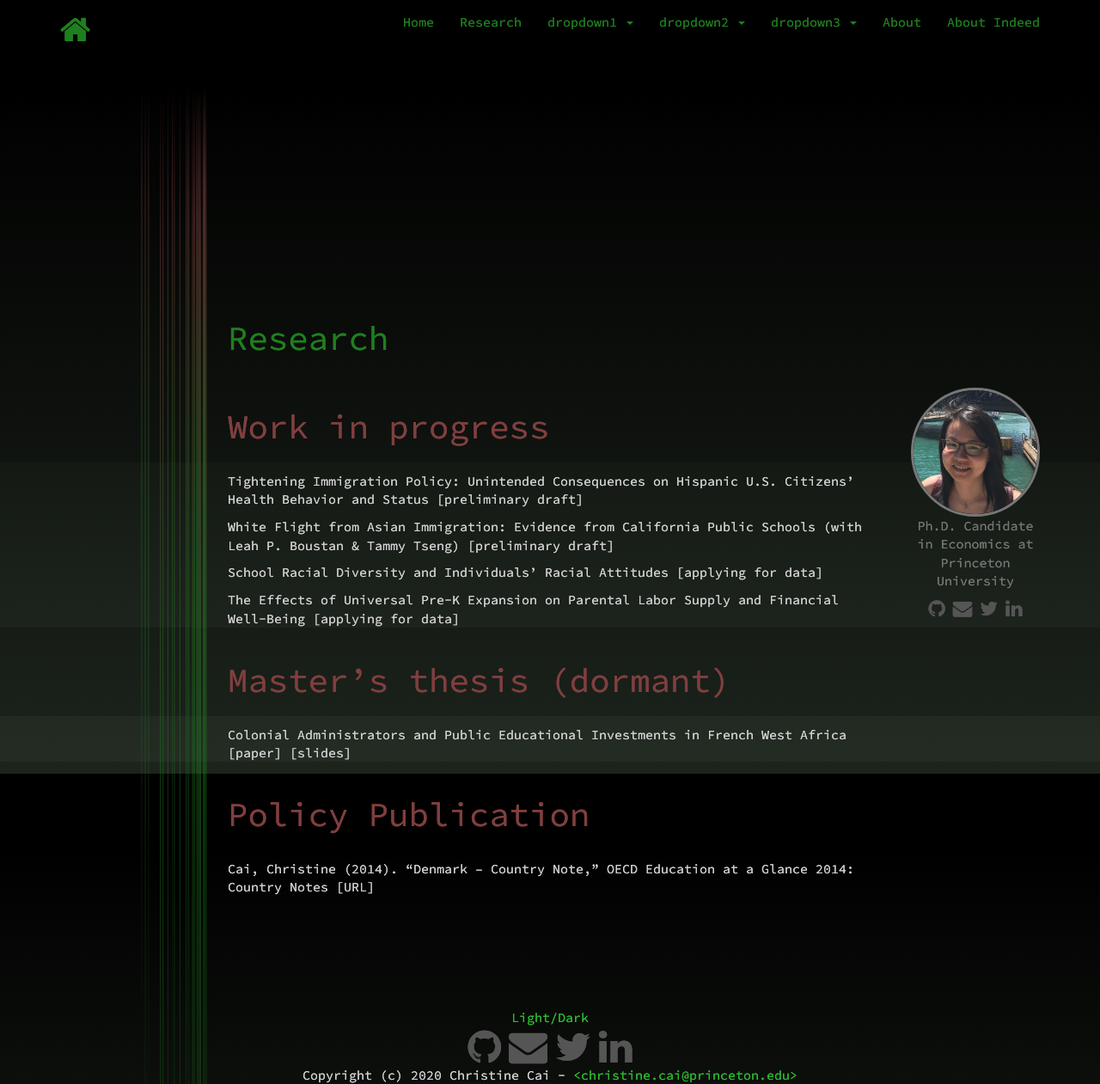
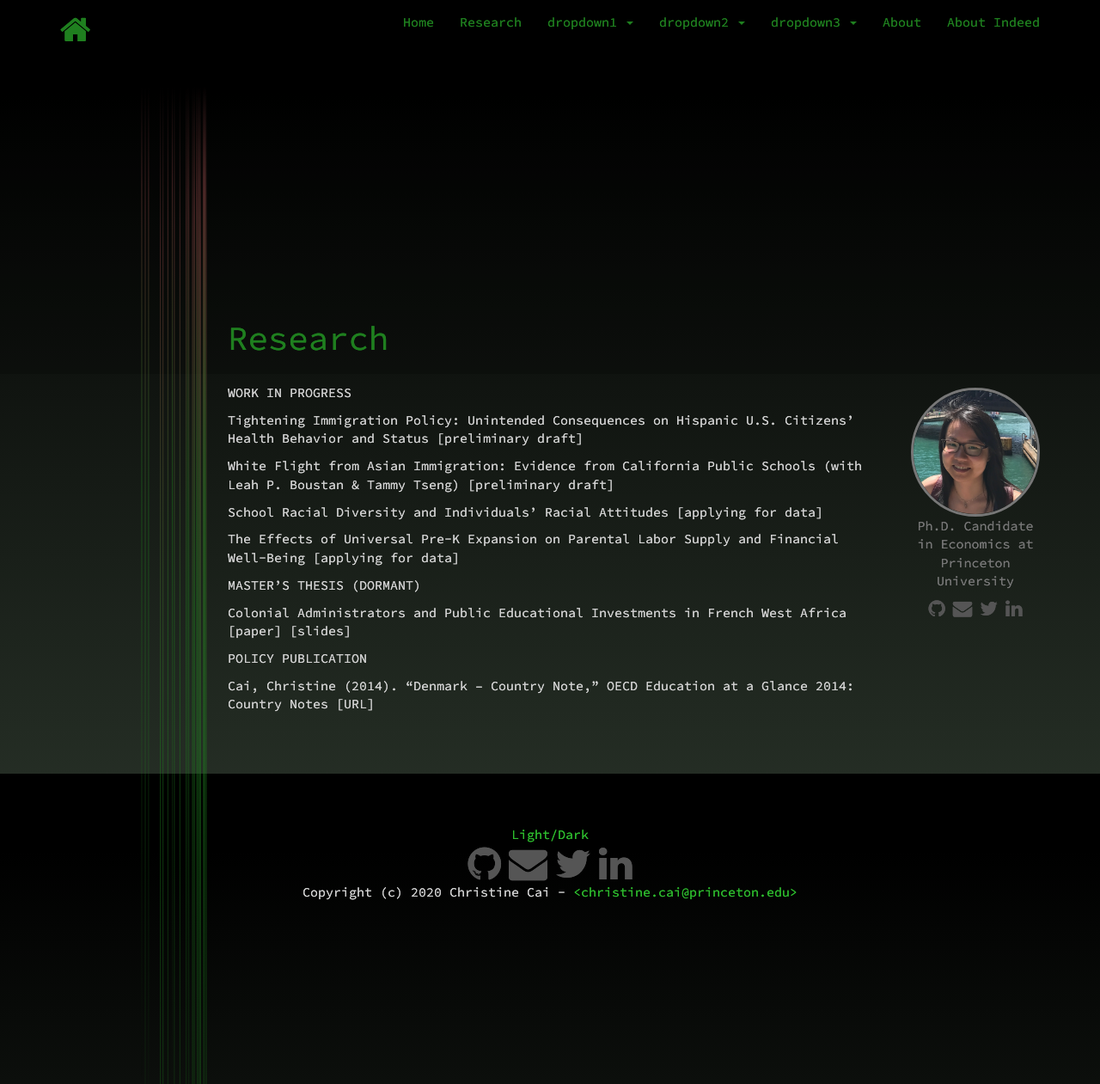
Before and after one commit to christinecai/website, a Jekyll site: the page built from _items/Research.md, in a window 1280 px wide and 1261 px high. Shown: the whole window at 86% size. Built offline with Jekyll 4.4.1, drawn with Linux system fonts in a browser that asks for light colours; nearby versions of some CDN libraries.

```diff
--- a/_items/Research.md
+++ b/_items/Research.md
@@ -4,7 +4,7 @@ title: Research
 description: Research
 ---
 
-# Work in progress
+WORK IN PROGRESS
 
 Tightening Immigration Policy: Unintended Consequences on Hispanic U.S. Citizens' Health Behavior and Status
 [preliminary draft]
@@ -18,10 +18,10 @@ School Racial Diversity and Individuals' Racial Attitudes
 The Effects of Universal Pre-K Expansion on Parental Labor Supply and Financial Well-Being
 [applying for data]
 
-# Master's thesis (dormant)
+MASTER'S THESIS (DORMANT)
 
 Colonial Administrators and Public Educational Investments in French West Africa [paper] [slides]
 
-# Policy Publication
+POLICY PUBLICATION
 
 Cai, Christine (2014). "Denmark – Country Note," OECD Education at a Glance 2014: Country Notes [URL]
```
